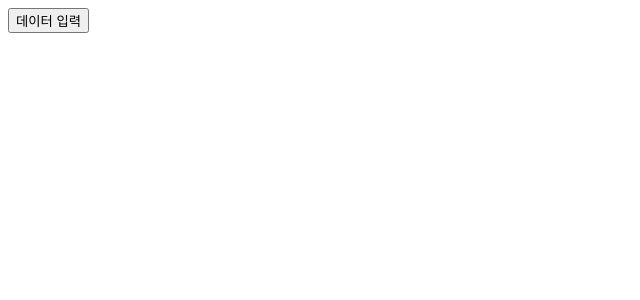
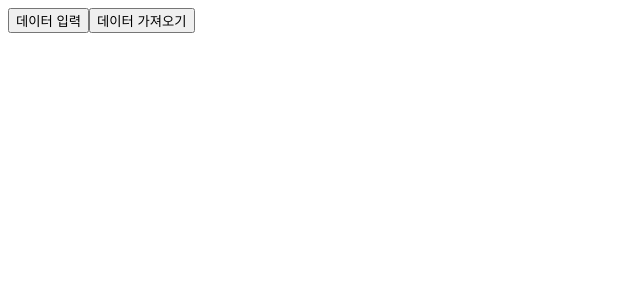
Before and after one commit to YooHyeok/vue-basic-todo-app, a Vue app in the folder board/: page / in a window 1280 px wide. Shown: the top 300 px of the page, without its empty margins (0-640 px from the left). Built offline with nearby package versions, Linux system fonts and the light colour scheme.

Commit message:
feat: `board` - axios 데이터 조회 및 ref를 활용한 dom 조작 및 table 삽입

```diff
--- a/board/src/App.vue
+++ b/board/src/App.vue
@@ -1,5 +1,8 @@
 <script setup>
 import axios from 'axios'
+import { ref } from 'vue'
+
+const table = ref(null)
 
 const inputData = () => {
   axios.post('http://localhost:3000/member', {
@@ -13,11 +16,43 @@ const inputData = () => {
     })
     console.log("비동기적 호출")
 }
+
+const getData = () => {
+  axios.get('http://localhost:3000/member')
+  .then(res => {
+    const members = res.data
+    let htmlContent = `
+    <table border="1">
+      <tr>
+        <th>Id</th>
+        <th>Name</th>
+        <th>Email</th>
+      </tr>`
+    members.forEach(member => {
+      htmlContent += `
+      <tr>
+        <td>${member.id}</td>
+        <td>${member.name}</td>
+        <td>${member.email}</td>
+      </tr>`
+    })
+    htmlContent += `</table>`
+    table.value.innerHTML = htmlContent;
+  })
+}
+
 </script>
 
 <template>
   <button @click="inputData">데이터 입력</button>
+  <button @click="getData">데이터 가져오기</button>
+  <div ref="table">
+
+  </div>
 </template>
 
 <style scoped>
+div {
+  margin-top: 10px
+}
 </style>
```
